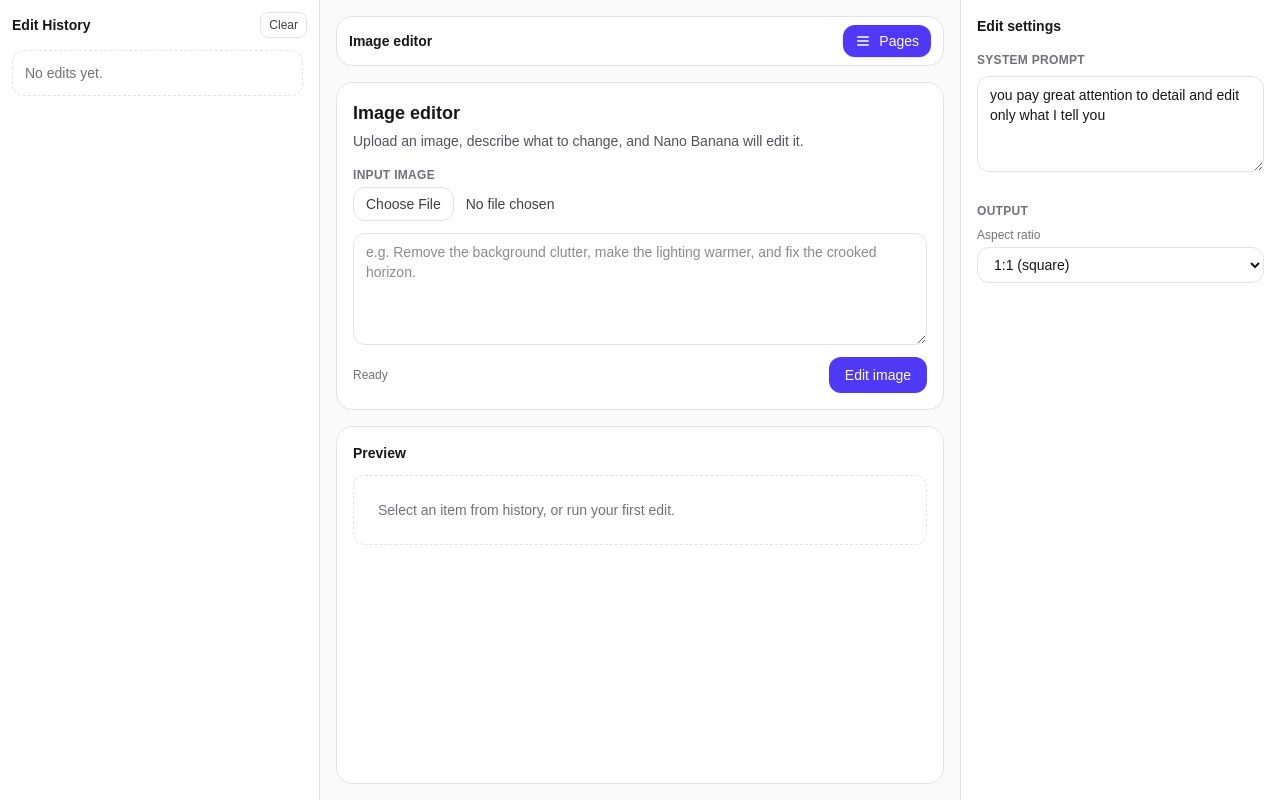
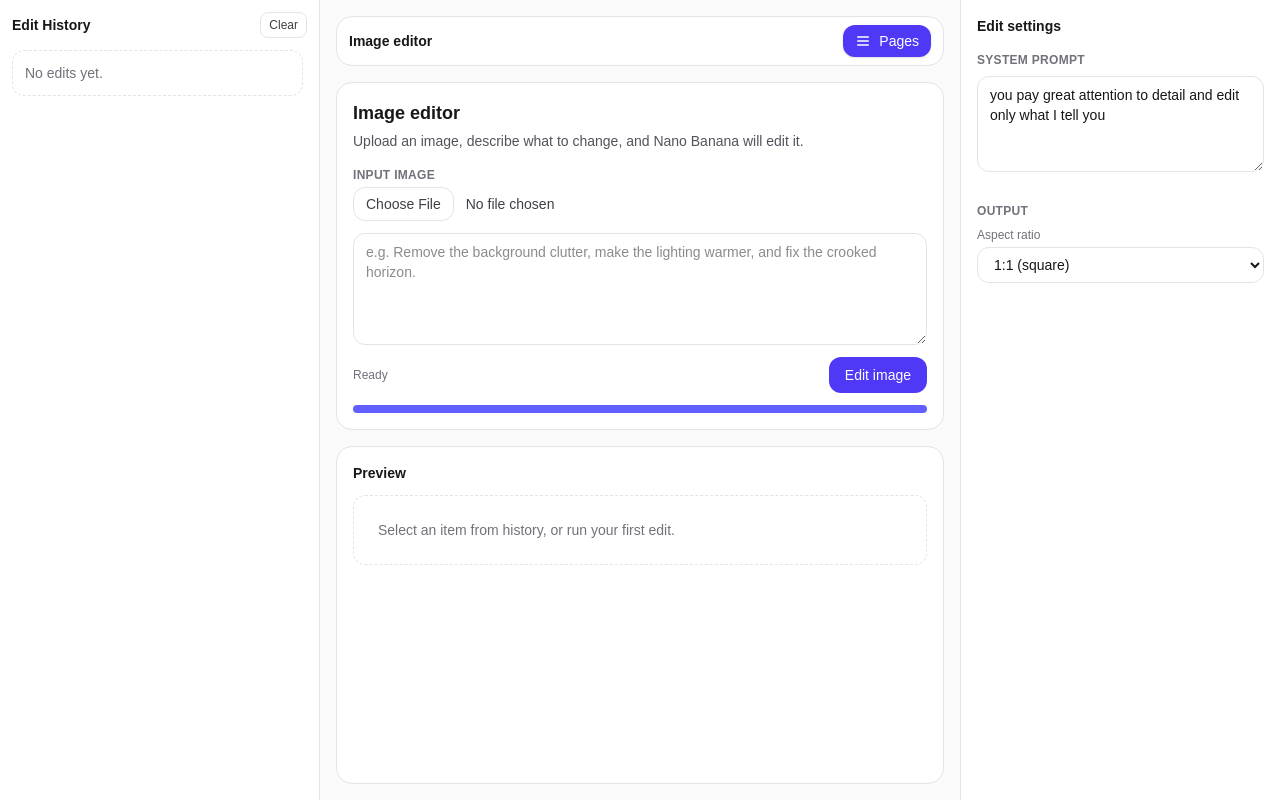
Before and after one commit to Code2bFree/recipeImages, a Next.js app: page /edit in a window 1280 px wide. Built offline with nearby package versions, Linux system fonts and the light colour scheme.

Commit message:
Add cooldown and prompt display to /edit

```diff
--- a/app/components/EditPanel.tsx
+++ b/app/components/EditPanel.tsx
@@ -15,6 +15,9 @@ export function EditPanel({
   onPickFile,
   onEdit,
   isBusy,
+  isInCooldown,
+  cooldownRemainingMs,
+  cooldownMs,
   selected,
 }: {
   prompt: string;
@@ -23,8 +26,15 @@ export function EditPanel({
   onPickFile: (file: File | null) => void;
   onEdit: () => void;
   isBusy: boolean;
+  isInCooldown: boolean;
+  cooldownRemainingMs: number;
+  cooldownMs: number;
   selected: EditHistoryItem | null;
 }) {
+  const secondsLeft = Math.ceil(cooldownRemainingMs / 1000);
+  const progress = cooldownMs > 0 ? 1 - cooldownRemainingMs / cooldownMs : 1;
+  const pct = Math.max(0, Math.min(1, progress)) * 100;
+
   return (
     <main className="h-full bg-zinc-50 p-4 dark:bg-black">
       <div className="mx-auto flex h-full max-w-3xl flex-col gap-4">
@@ -71,11 +81,15 @@ export function EditPanel({
 
             <div className="flex items-center justify-between gap-3">
               <div className="text-xs text-zinc-500">
-                {isBusy ? "Working…" : "Ready"}
+                {isInCooldown
+                  ? `Cooldown… (${secondsLeft}s)`
+                  : isBusy
+                    ? "Working…"
+                    : "Ready"}
               </div>
               <button
                 onClick={onEdit}
-                disabled={isBusy}
+                disabled={isBusy || isInCooldown}
                 className={
                   "rounded-xl px-4 py-2 text-sm font-medium text-white disabled:cursor-not-allowed disabled:opacity-60 " +
                   (isBusy
@@ -84,8 +98,23 @@ export function EditPanel({
                   " dark:text-zinc-900"
                 }
               >
-                {isBusy ? "Editing…" : "Edit image"}
+                {isInCooldown
+                  ? `Wait ${secondsLeft}s`
+                  : isBusy
+                    ? "Editing…"
+                    : "Edit image"}
               </button>
+            </div>
+
+            {/* Cooldown progress bar */}
+            <div className="h-2 w-full overflow-hidden rounded-full bg-zinc-100 dark:bg-zinc-900">
+              <div
+                className={
+                  "h-full transition-[width] duration-100 " +
+                  (isInCooldown ? "bg-zinc-400" : "bg-indigo-500")
+                }
+                style={{ width: `${isInCooldown ? pct : 100}%` }}
+              />
             </div>
           </div>
         </section>
@@ -119,12 +148,21 @@ export function EditPanel({
                   {selected.error || "Edit failed"}
                 </div>
               ) : selected.outputImageDataUrl ? (
-                // eslint-disable-next-line @next/next/no-img-element
-                <img
-                  src={selected.outputImageDataUrl}
-                  alt="Edited"
-                  className="w-full rounded-xl border border-zinc-200 dark:border-zinc-800"
-                />
+                <div className="space-y-3">
+                  {/* eslint-disable-next-line @next/next/no-img-element */}
+                  <img
+                    src={selected.outputImageDataUrl}
+                    alt="Edited"
+                    className="w-full rounded-xl border border-zinc-200 dark:border-zinc-800"
+                  />
+
+                  <div className="rounded-xl border border-zinc-200 bg-zinc-50 p-3 text-xs text-zinc-700 dark:border-zinc-800 dark:bg-zinc-900 dark:text-zinc-200">
+                    <div className="mb-1 font-semibold">Prompt used</div>
+                    <pre className="whitespace-pre-wrap break-words font-mono leading-relaxed">
+                      {selected.finalPrompt}
+                    </pre>
+                  </div>
+                </div>
               ) : null
             ) : (
               <div className="rounded-xl border border-dashed border-zinc-200 p-6 text-sm text-zinc-500 dark:border-zinc-800">
--- a/app/edit/page.tsx
+++ b/app/edit/page.tsx
@@ -37,6 +37,19 @@ export default function EditPage() {
   const [selectedId, setSelectedId] = useState<string | null>(null);
   const [busy, setBusy] = useState(false);
 
+  // Cooldown (like recipe generator)
+  const cooldownMs = 7000;
+  const [cooldownEndsAtMs, setCooldownEndsAtMs] = useState<number | null>(null);
+  const [nowMs, setNowMs] = useState(() => Date.now());
+
+  useEffect(() => {
+    const t = setInterval(() => setNowMs(Date.now()), 100);
+    return () => clearInterval(t);
+  }, []);
+
+  const cooldownRemainingMs = Math.max(0, (cooldownEndsAtMs ?? 0) - nowMs);
+  const isInCooldown = cooldownRemainingMs > 0;
+
   useEffect(() => {
     let canceled = false;
     (async () => {
@@ -70,7 +83,7 @@ export default function EditPage() {
   );
 
   async function onEdit() {
-    if (busy) return;
+    if (busy || isInCooldown) return;
     if (!prompt.trim()) {
       alert("Please enter edit instructions.");
       return;
@@ -79,10 +92,15 @@ export default function EditPage() {
     const id = newId();
     const createdAt = Date.now();
 
+    const finalPrompt = [systemPrompt.trim(), prompt.trim()]
+      .filter(Boolean)
+      .join("\n\n");
+
     const optimistic: EditHistoryItem = {
       id,
       createdAt,
       prompt: prompt.trim(),
+      finalPrompt,
       aspectRatio,
       status: "loading",
     };
@@ -90,6 +108,9 @@ export default function EditPage() {
     setItems((prev) => [optimistic, ...prev]);
     setSelectedId(id);
     setBusy(true);
+
+    // Start cooldown immediately (same UX as generator)
+    setCooldownEndsAtMs(Date.now() + cooldownMs);
 
     try {
       const inputImageBase64 = inputFile ? await fileToBase64(inputFile) : null;
@@ -174,6 +195,9 @@ export default function EditPage() {
           onPickFile={setInputFile}
           onEdit={onEdit}
           isBusy={busy}
+          isInCooldown={isInCooldown}
+          cooldownRemainingMs={cooldownRemainingMs}
+          cooldownMs={cooldownMs}
           selected={selected}
         />
 
--- a/app/lib/editTypes.ts
+++ b/app/lib/editTypes.ts
@@ -4,6 +4,7 @@ export type EditHistoryItem = {
   id: string;
   createdAt: number;
   prompt: string;
+  finalPrompt: string;
   aspectRatio: string;
   status: EditHistoryStatus;
 
```
